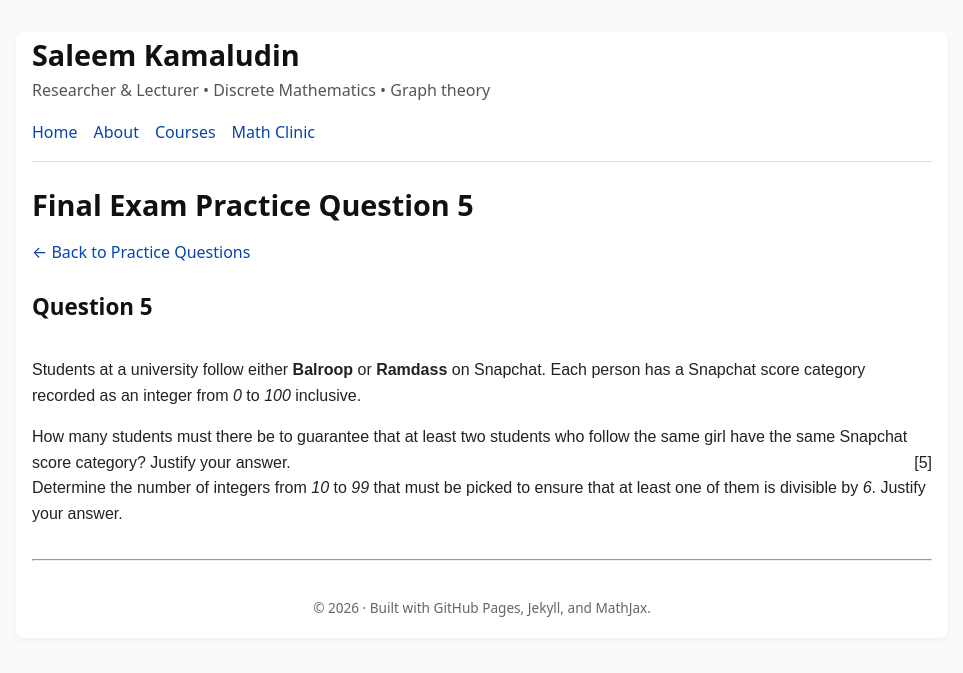
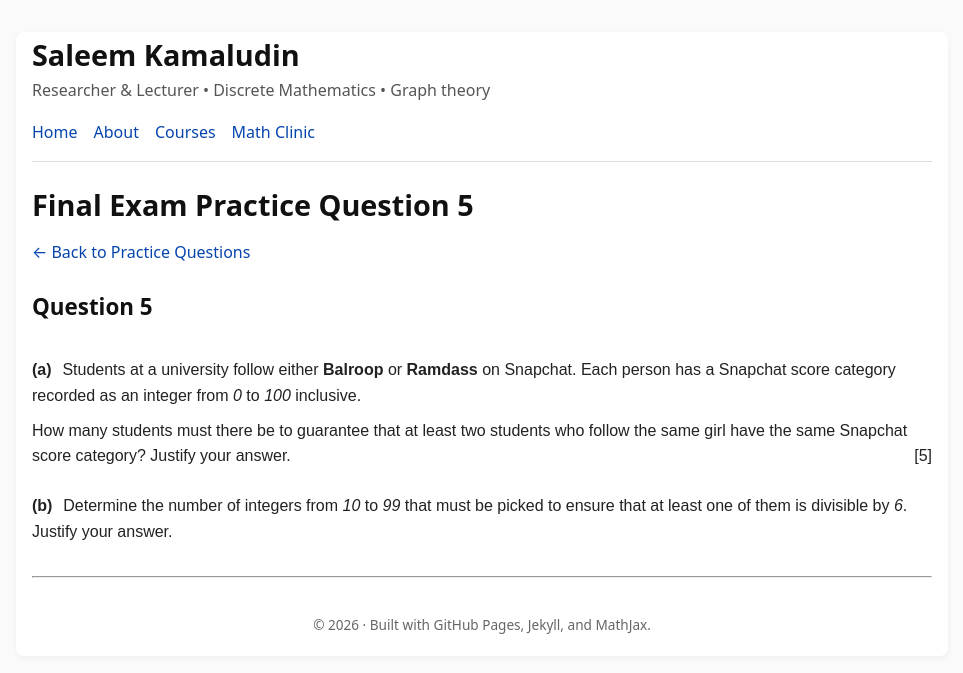
Before and after one commit to SaleemKamaludin/SaleemKamaludin.github.io, a Jekyll site: the page built from courses/comp1604/final-exam-practice/question-5.md, in a window 1280 px wide. Shown: the top 673 px of the page, without its empty margins (158-1121 px from the left). Built offline with Jekyll 4.4.1, drawn with Linux system fonts in a browser that asks for light colours.

Commit message:
Update question-5.md

```diff
--- a/courses/comp1604/final-exam-practice/question-5.md
+++ b/courses/comp1604/final-exam-practice/question-5.md
@@ -9,23 +9,31 @@ title: Final Exam Practice Question 5
 
 ## Question 5
 
-
 <section style="margin: 2rem 0; font-family: Arial, Helvetica, sans-serif; line-height: 1.6; color: #222;">
 
+  <ol style="list-style: none; padding-left: 0; margin: 0;">
 
+    <!-- Part (a) -->
+    <li style="margin-bottom: 1.5rem;">
+      <span style="font-weight: 600;">(a)</span>
+      <span style="margin-left: 0.4rem;">
+        Students at a university follow either <strong>Balroop</strong> or <strong>Ramdass</strong> on Snapchat. Each person has a Snapchat score category recorded as an integer from <em>0</em> to <em>100</em> inclusive.
+      </span>
 
-  <div style="clear: both;">
-    Students at a university follow either <strong>Balroop</strong> or <strong>Ramdass</strong> on Snapchat. Each person has a Snapchat score category recorded as an integer from <em>0</em> to <em>100</em> inclusive.
-  </div>
+      <div style="margin-top: 0.6rem;">
+        How many students must there be to guarantee that at least two students who follow the same girl have the same Snapchat score category? Justify your answer.
+        <span style="float: right; margin-left: 1rem;">[5]</span>
+      </div>
+    </li>
 
-  <div style="margin-top: 1rem;">
-    How many students must there be to guarantee that at least two students who follow the same girl have the same Snapchat score category? Justify your answer.
-  <span style="float: right; margin-left: 1rem;">[5]</span>
-  </div>
+    <!-- Part (b) -->
+    <li style="margin-bottom: 1rem; clear: both;">
+      <span style="font-weight: 600;">(b)</span>
+      <span style="margin-left: 0.4rem;">
+        Determine the number of integers from <em>10</em> to <em>99</em> that must be picked to ensure that at least one of them is divisible by <em>6</em>. Justify your answer.
+      </span>
+    </li>
 
-
-   <div>
-    Determine the number of integers from <em>10</em> to <em>99</em> that must be picked to ensure that at least one of them is divisible by <em>6</em>. Justify your answer.
-  </div>
+  </ol>
 
 </section>
```
